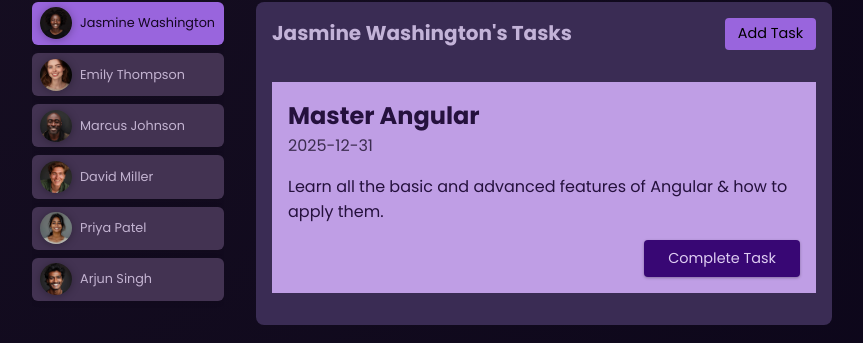
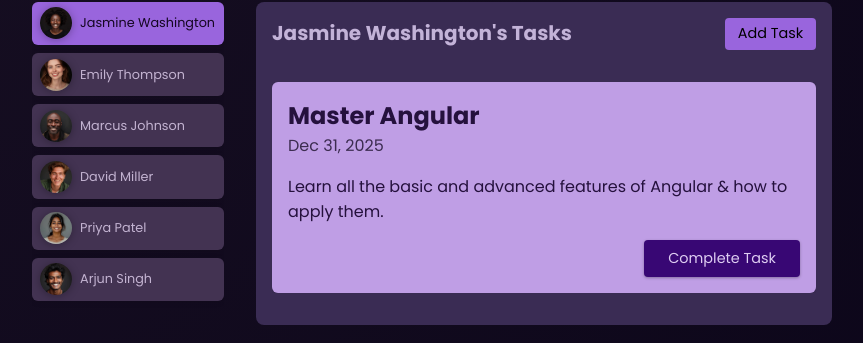
Before and after one commit to osakturk/angular-app, an Angular app: page / in a window 1280 px wide. Both pictures are taken after a click on the button "Jasmine Washington". Shown: the part 286-629 px from the top of the page, without its empty margins (208-1071 px from the left). Built offline with nearby package versions, Linux system fonts and the light colour scheme.

Commit message:
feat: add wrapper and pipe

```diff
--- /dev/null
+++ b/src/app/shared/card/card.css
@@ -0,0 +1,5 @@
+div {
+  border-radius: 6px;
+  box-shadow: 0 1px 6px rgba(0, 0, 0, 0.1);
+  overflow: hidden;
+}
--- /dev/null
+++ b/src/app/shared/card/card.html
@@ -0,0 +1,3 @@
+<div>
+    <ng-content />
+</div>
--- a/src/app/tasks/task/task.html
+++ b/src/app/tasks/task/task.html
@@ -1,8 +1,10 @@
-<article>
-    <h2>{{taskData.title}}</h2>
-    <time>{{taskData.dueDate}}</time>
-    <p>{{taskData.summary}}</p>
-    <p class="actions">
-        <button (click)="onCompleteTask()">Complete Task</button>
-    </p>
-</article>
+<app-card>
+    <article>
+        <h2>{{ taskData.title }}</h2>
+        <time>{{ taskData.dueDate | date }}</time>
+        <p>{{ taskData.summary }}</p>
+        <p class="actions">
+            <button (click)="onCompleteTask()">Complete Task</button>
+        </p>
+    </article>
+</app-card>
--- a/src/app/tasks/task/task.ts
+++ b/src/app/tasks/task/task.ts
@@ -1,9 +1,10 @@
 import { Component, EventEmitter, Input, Output } from '@angular/core';
 import { type TaskData } from './task.model';
-import { NewTaskData } from '../new-task/new-task.model';
+import { Card } from "../../shared/card/card";
+import { DatePipe } from '@angular/common';
 @Component({
   selector: 'app-task',
-  imports: [],
+  imports: [Card, DatePipe],
   templateUrl: './task.html',
   styleUrl: './task.css',
 })
--- a/src/app/user/user.css
+++ b/src/app/user/user.css
@@ -1,9 +1,3 @@
-div {
-  border-radius: 6px;
-  box-shadow: 0 1px 6px rgba(0, 0, 0, 0.1);
-  overflow: hidden;
-}
-
 button {
   display: flex;
   align-items: center;
--- a/src/app/user/user.html
+++ b/src/app/user/user.html
@@ -1,6 +1,6 @@
-<div>
+<app-card>
     <button [class.active]="isSelected" (click)="onSelectUser()">
         <img [src]="imagePath" alt="user.name"/>
         <span>{{ user.name }}</span>
     </button>
-</div>
+</app-card>
--- a/src/app/user/user.ts
+++ b/src/app/user/user.ts
@@ -1,9 +1,10 @@
 import { Component, EventEmitter, Input, Output } from '@angular/core';
 import { type UserData } from './user.model';
+import { Card } from "../shared/card/card";
 
 @Component({
   selector: 'app-user',
-  imports: [],
+  imports: [Card],
   templateUrl: './user.html',
   styleUrl: './user.css',
 })
```
Also changed, not shown: src/app/shared/card/card.ts (added, +11 -0 lines).
